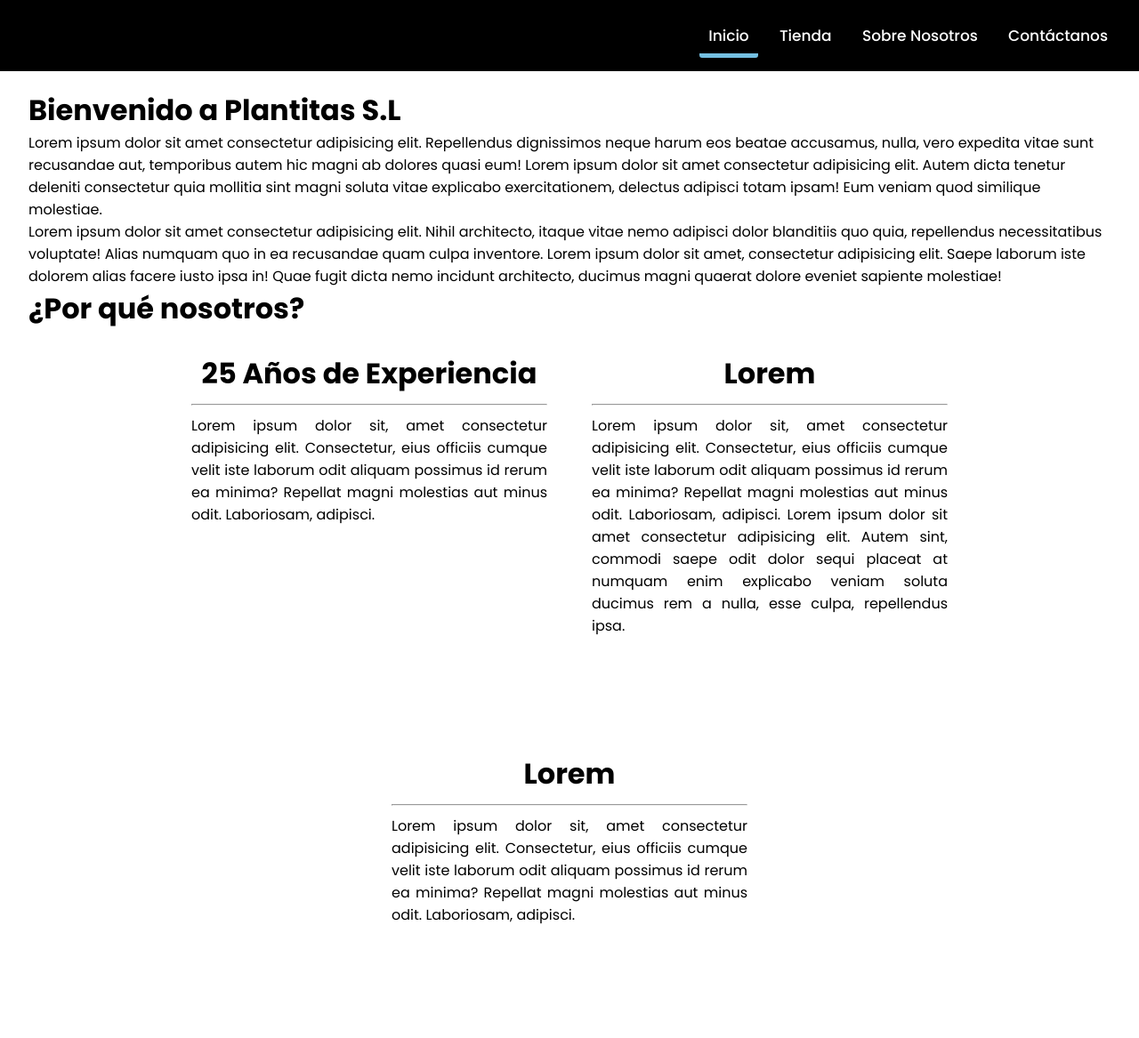
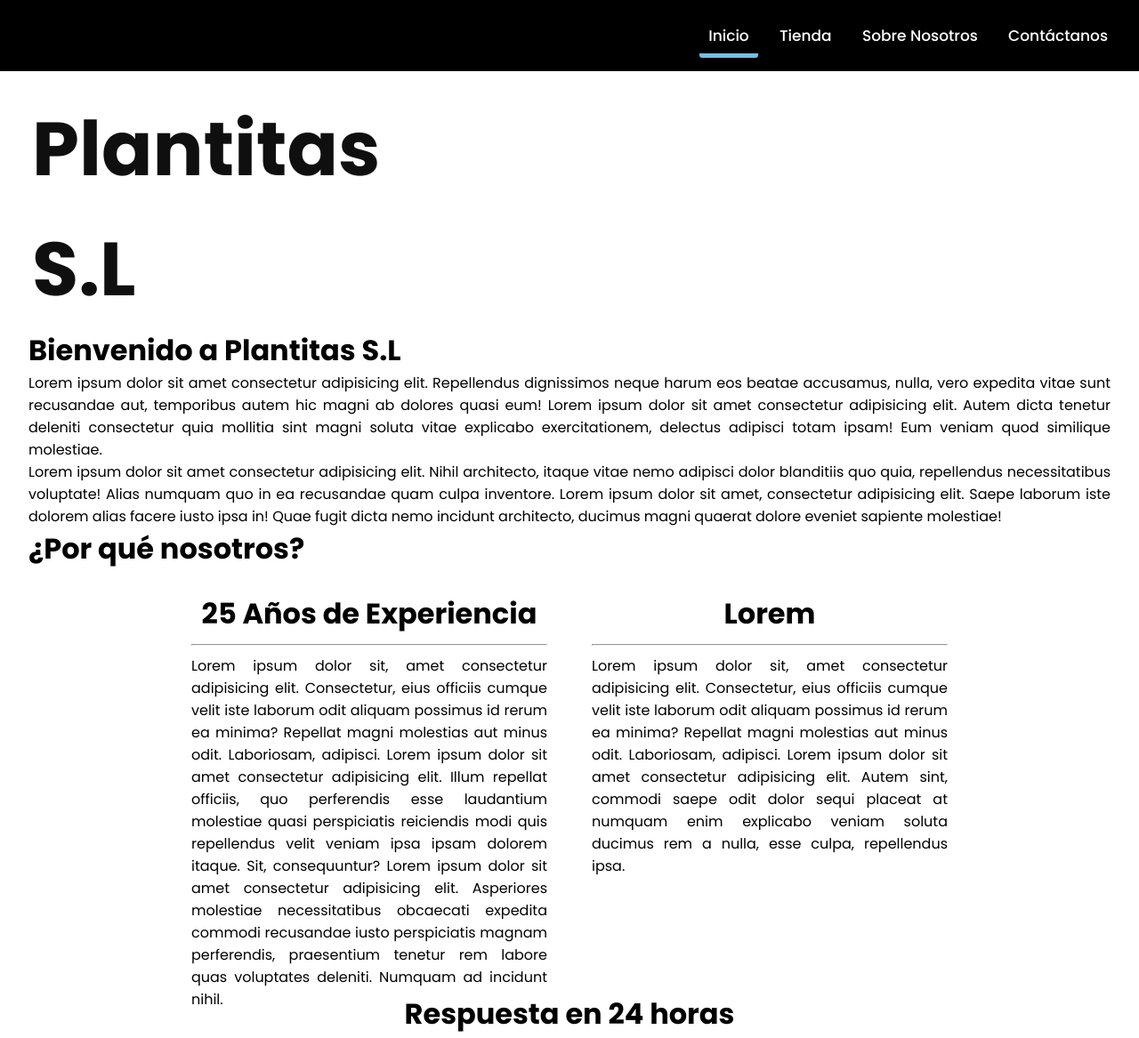
Before and after one commit to raul-heredia/M09UF1A101, a plain HTML site: page index.html in a window 1280 px wide. Shown: the top 1167 px of the page at 89% size. Drawn offline with Linux system fonts and the light colour scheme.

Commit message:
Añadida animacion

```diff
--- a/index.html
+++ b/index.html
@@ -28,6 +28,10 @@
     </nav>
 
     <div id="content">
+        <h1 class="block-effect" style="--td: 1.2s">
+            <div class="block-reveal" style="--bc: #74bfe1; --d: .1s">Plantitas</div>
+            <div class="block-reveal" style="--bc: #bf4060; --d: .5s">S.L</div>
+        </h1>
         <h1>Bienvenido a Plantitas S.L</h1>
         <p>Lorem ipsum dolor sit amet consectetur adipisicing elit. Repellendus dignissimos neque harum eos beatae
             accusamus, nulla, vero expedita vitae sunt recusandae aut, temporibus autem hic magni ab dolores quasi eum!
@@ -46,7 +50,12 @@
                 <hr />
                 <p>Lorem ipsum dolor sit, amet consectetur adipisicing elit. Consectetur, eius officiis cumque velit
                     iste laborum odit aliquam possimus id rerum ea minima? Repellat magni molestias aut minus odit.
-                    Laboriosam, adipisci.</p>
+                    Laboriosam, adipisci. Lorem ipsum dolor sit amet consectetur adipisicing elit. Illum repellat
+                    officiis, quo perferendis esse laudantium molestiae quasi perspiciatis reiciendis modi quis
+                    repellendus velit veniam ipsa ipsam dolorem itaque. Sit, consequuntur? Lorem ipsum dolor sit amet
+                    consectetur adipisicing elit. Asperiores molestiae necessitatibus obcaecati expedita commodi
+                    recusandae iusto perspiciatis magnam perferendis, praesentium tenetur rem labore quas voluptates
+                    deleniti. Numquam ad incidunt nihil.</p>
             </div>
             <div class="hn-elem">
                 <h1>Lorem</h1>
@@ -58,11 +67,13 @@
                     culpa, repellendus ipsa.</p>
             </div>
             <div class="hn-elem">
-                <h1>Lorem</h1>
+                <h1>Respuesta en 24 horas</h1>
                 <hr />
                 <p>Lorem ipsum dolor sit, amet consectetur adipisicing elit. Consectetur, eius officiis cumque velit
                     iste laborum odit aliquam possimus id rerum ea minima? Repellat magni molestias aut minus odit.
-                    Laboriosam, adipisci.</p>
+                    Laboriosam, adipisci. Lorem ipsum dolor sit amet consectetur adipisicing elit. Explicabo earum quia
+                    laboriosam, accusamus deleniti magnam ex excepturi iure corporis consequuntur nam voluptates nulla,
+                    consectetur exercitationem ipsum et, itaque libero numquam.</p>
             </div>
         </div>
     </div>
--- a/style/index.css
+++ b/style/index.css
@@ -22,3 +22,66 @@
     margin-top: 10px;
     margin-bottom: 10px;
 }
+
+
+.block-effect {
+    font-size: calc(8px + 6vw);
+  }
+
+  .block-reveal {
+    --t: calc(var(--td) + var(--d));
+
+    color: transparent;
+    padding: 4px;
+
+    position: relative;
+    overflow: hidden;
+
+    animation: revealBlock 0s var(--t) forwards;
+  }
+
+  .block-reveal::after {
+    content: '';
+
+    width: 0%;
+    height: 100%;
+    padding-bottom: 4px;
+
+    position: absolute;
+    top: 0;
+    left: 0;
+
+    background: var(--bc);
+    animation: revealingIn var(--td) var(--d) forwards, revealingOut var(--td) var(--t) forwards;
+  }
+
+
+  /* animations */
+  @keyframes revealBlock {
+    100% {
+      color: #0f0f0f;
+    }
+  }
+
+  @keyframes revealingIn {
+
+    0% {
+      width: 0;
+    }
+
+    100% {
+      width: 100%;
+    }
+  }
+
+  @keyframes revealingOut {
+
+    0% {
+      transform: translateX(0);
+    }
+
+    100% {
+      transform: translateX(100%);
+    }
+
+  }
--- a/style/style.css
+++ b/style/style.css
@@ -105,6 +105,9 @@ nav ul li a#active, nav ul li a:hover {
     margin: 20px auto;
     width: 95%;
 }
+#content > p{
+    text-align: justify;
+}
 
 input[type=text], select, textarea {
     width: 100%;
```
Also changed, not shown: TODO.txt (deleted).
